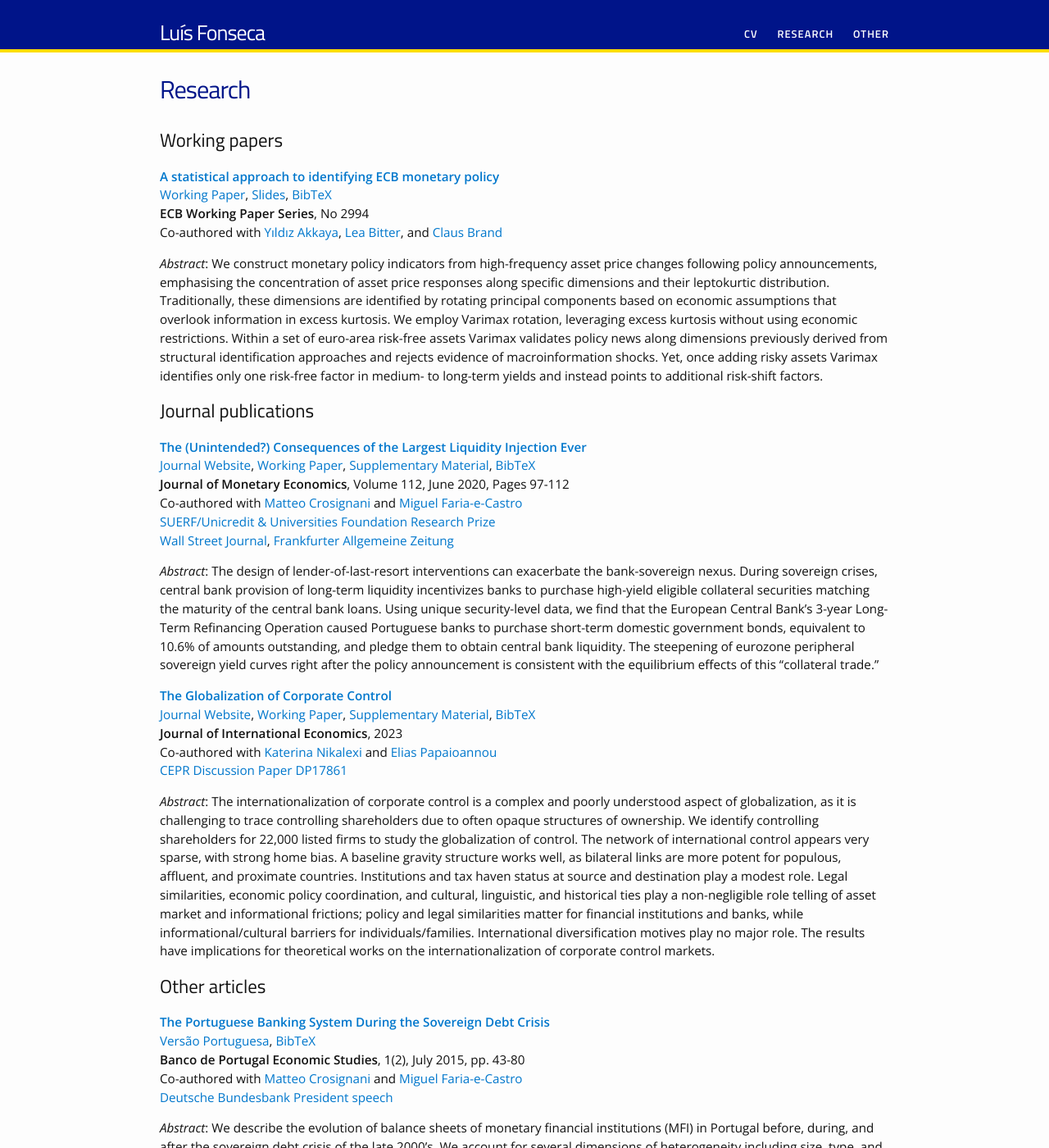
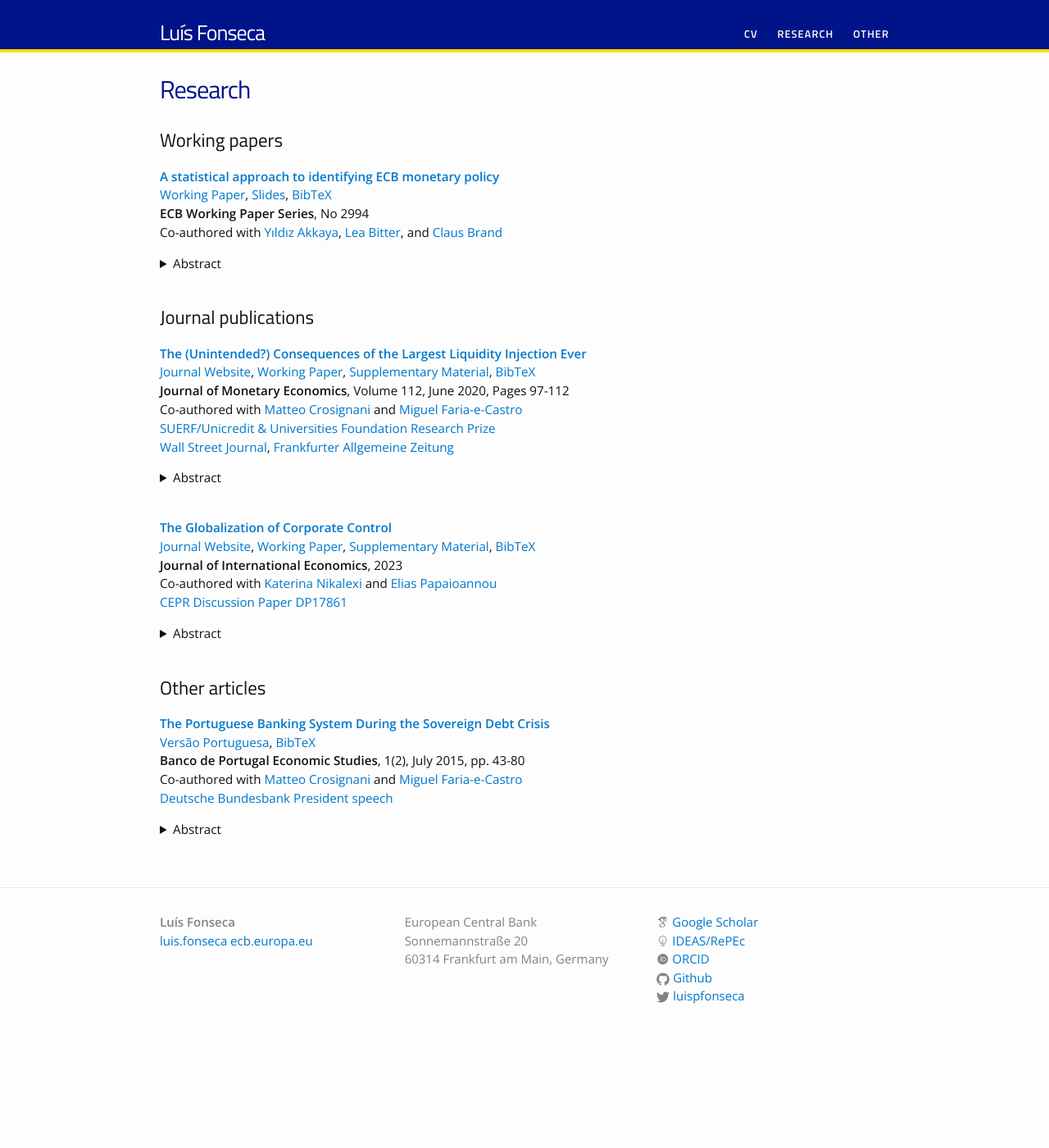
Before and after one commit to luispfonseca/luispfonseca.github.io, a Jekyll site: the page built from research.md, in a window 1280 px wide and 1400 px high. Shown: the whole window at 82% size. Built offline with Jekyll 4.4.1, drawn with Linux system fonts in a browser that asks for light colours; some web fonts are replaced; some of the changed text lies outside the part shown.

Commit message:
collapses abstracts

```diff
--- a/research.md
+++ b/research.md
@@ -10,8 +10,11 @@ permalink: /research/
 [Working Paper](https://www.ecb.europa.eu/pub/pdf/scpwps/ecb.wp2994~6c2bcefa86.en.pdf), [Slides](files/ABBF_slides.pdf), [BibTeX](/files/bibtex_statisticalapproach.bib) <br>
 **ECB Working Paper Series**, No 2994 <br>
 Co-authored with [Yıldız Akkaya](https://sites.google.com/site/yildizakkaya), [Lea Bitter](https://www.leabitter.com/), and [Claus Brand](https://www.ecb.europa.eu/pub/research/authors/profiles/claus-brand.en.html)
+<details><summary>Abstract</summary>
+We construct monetary policy indicators from high-frequency asset price changes following policy announcements, emphasising the concentration of asset price responses along specific dimensions and their leptokurtic distribution. Traditionally, these dimensions are identified by rotating principal components based on economic assumptions that overlook information in excess kurtosis. We employ Varimax rotation, leveraging excess kurtosis without using economic restrictions. Within a set of euro-area risk-free assets Varimax validates policy news along dimensions previously derived from structural identification approaches and rejects evidence of macroinformation shocks. Yet, once adding risky assets Varimax identifies only one risk-free factor in medium- to long-term yields and instead points to additional risk-shift factors.
+</details>
 
-*Abstract*: We construct monetary policy indicators from high-frequency asset price changes following policy announcements, emphasising the concentration of asset price responses along specific dimensions and their leptokurtic distribution. Traditionally, these dimensions are identified by rotating principal components based on economic assumptions that overlook information in excess kurtosis. We employ Varimax rotation, leveraging excess kurtosis without using economic restrictions. Within a set of euro-area risk-free assets Varimax validates policy news along dimensions previously derived from structural identification approaches and rejects evidence of macroinformation shocks. Yet, once adding risky assets Varimax identifies only one risk-free factor in medium- to long-term yields and instead points to additional risk-shift factors.
+<br>
 
 ## Journal publications
 
@@ -22,16 +25,24 @@ Co-authored with [Matteo Crosignani](http://matteocrosignani.com/) and [Miguel F
 [SUERF/Unicredit & Universities Foundation Research Prize](https://www.suerf.org/suerf-unicredit-and-universities-foundation) <br>
 <!-- [AFA 2016](http://www.afajof.org/details/page/8357781/2016-Meeting-Program.html), [SED 2016](https://editorialexpress.com/conference/SED2016/program/SED2016.html), [CFIC 2017](https://www.eventbrite.com/e/chicago-financial-institutions-conference-2017-registration-27614554877) <br> -->
 [Wall Street Journal](https://www.wsj.com/articles/fed-paper-looks-at-unintended-consequences-of-largest-liquidity-injection-ever-1486748614), [Frankfurter Allgemeine Zeitung](http://blogs.faz.net/fazit/2016/01/06/was-kann-die-ezb-7140/)
+<details>
+<summary>Abstract</summary>
+The design of lender-of-last-resort interventions can exacerbate the bank-sovereign nexus. During sovereign crises, central bank provision of long-term liquidity incentivizes banks to purchase high-yield eligible collateral securities matching the maturity of the central bank loans. Using unique security-level data, we find that the European Central Bank’s 3-year Long-Term Refinancing Operation caused Portuguese banks to purchase short-term domestic government bonds, equivalent to 10.6% of amounts outstanding, and pledge them to obtain central bank liquidity. The steepening of eurozone peripheral sovereign yield curves right after the policy announcement is consistent with the equilibrium effects of this “collateral trade.”
+</details>
 
-*Abstract*: The design of lender-of-last-resort interventions can exacerbate the bank-sovereign nexus. During sovereign crises, central bank provision of long-term liquidity incentivizes banks to purchase high-yield eligible collateral securities matching the maturity of the central bank loans. Using unique security-level data, we find that the European Central Bank’s 3-year Long-Term Refinancing Operation caused Portuguese banks to purchase short-term domestic government bonds, equivalent to 10.6% of amounts outstanding, and pledge them to obtain central bank liquidity. The steepening of eurozone peripheral sovereign yield curves right after the policy announcement is consistent with the equilibrium effects of this “collateral trade.”
+<br>
 
 [**The Globalization of Corporate Control**](https://doi.org/10.1016/j.jinteco.2023.103754) <br>
 [Journal Website](https://doi.org/10.1016/j.jinteco.2023.103754), [Working Paper](/files/corp_control.pdf), [Supplementary Material](/files/corp_control_appendix.pdf), [BibTeX](/files/bibtext_corp_control.bib) <br>
 **Journal of International Economics**, 2023 <br>
 Co-authored with [Katerina Nikalexi](https://twitter.com/knikalexi) and [Elias Papaioannou](https://sites.google.com/site/papaioannouelias/) <br>
 [CEPR Discussion Paper DP17861](https://cepr.org/publications/dp17861)
+<details>
+<summary>Abstract</summary>
+The internationalization of corporate control is a complex and poorly understood aspect of globalization, as it is challenging to trace controlling shareholders due to often opaque structures of ownership. We identify controlling shareholders for 22,000 listed firms to study the globalization of control. The network of international control appears very sparse, with strong home bias. A baseline gravity structure works well, as bilateral links are more potent for populous, affluent, and proximate countries. Institutions and tax haven status at source and destination play a modest role. Legal similarities, economic policy coordination, and cultural, linguistic, and historical ties play a non-negligible role telling of asset market and informational frictions; policy and legal similarities matter for financial institutions and banks, while informational/cultural barriers for individuals/families. International diversification motives play no major role. The results have implications for theoretical works on the internationalization of corporate control markets.
+</details>
 
-*Abstract*: The internationalization of corporate control is a complex and poorly understood aspect of globalization, as it is challenging to trace controlling shareholders due to often opaque structures of ownership. We identify controlling shareholders for 22,000 listed firms to study the globalization of control. The network of international control appears very sparse, with strong home bias. A baseline gravity structure works well, as bilateral links are more potent for populous, affluent, and proximate countries. Institutions and tax haven status at source and destination play a modest role. Legal similarities, economic policy coordination, and cultural, linguistic, and historical ties play a non-negligible role telling of asset market and informational frictions; policy and legal similarities matter for financial institutions and banks, while informational/cultural barriers for individuals/families. International diversification motives play no major role. The results have implications for theoretical works on the internationalization of corporate control markets.
+<br>
 
 ## Other articles
 
@@ -40,5 +51,7 @@ Co-authored with [Katerina Nikalexi](https://twitter.com/knikalexi) and [Elias P
 **Banco de Portugal Economic Studies**, 1(2), July 2015, pp. 43-80<br>
 Co-authored with [Matteo Crosignani](http://matteocrosignani.com/) and [Miguel Faria-e-Castro](http://fariaecastro.net/) <br>
 [Deutsche Bundesbank President speech](https://www.bis.org/review/r151211b.htm)
-
-*Abstract*: We describe the evolution of balance sheets of monetary financial institutions (MFI) in Portugal before, during, and after the sovereign debt crisis of the late 2000’s. We account for several dimensions of heterogeneity including size, type, and nationality. We find that the Portuguese MFI sector rapidly expanded and increased its leverage before and during the crisis until 2012, after which it started a long deleveraging process. Many of the major aggregates, such as lending and deposits, follow this pattern. We observe a steady rise of non-traditional banking activities on both sides of the balance sheet of domestic institutions. The crisis weakened the international integration of the Portuguese financial sector, as domestic banks became less exposed to international counterparties. Finally, the Eurosystem and the Portuguese government have become relevant sources of funding as a result of the recent unprecedented monetary and fiscal interventions in the domestic financial system.
+<details>
+<summary>Abstract</summary>
+We describe the evolution of balance sheets of monetary financial institutions (MFI) in Portugal before, during, and after the sovereign debt crisis of the late 2000’s. We account for several dimensions of heterogeneity including size, type, and nationality. We find that the Portuguese MFI sector rapidly expanded and increased its leverage before and during the crisis until 2012, after which it started a long deleveraging process. Many of the major aggregates, such as lending and deposits, follow this pattern. We observe a steady rise of non-traditional banking activities on both sides of the balance sheet of domestic institutions. The crisis weakened the international integration of the Portuguese financial sector, as domestic banks became less exposed to international counterparties. Finally, the Eurosystem and the Portuguese government have become relevant sources of funding as a result of the recent unprecedented monetary and fiscal interventions in the domestic financial system.
+</details>
```
